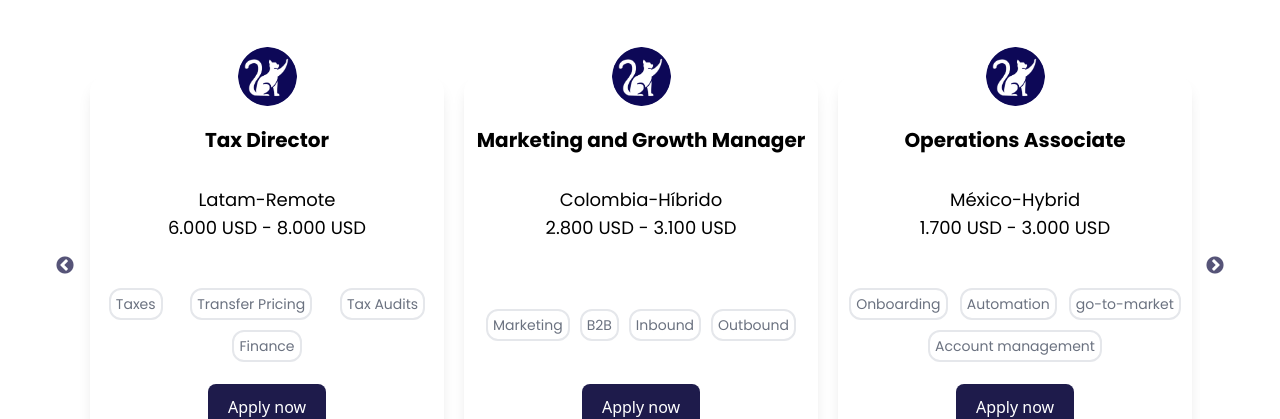
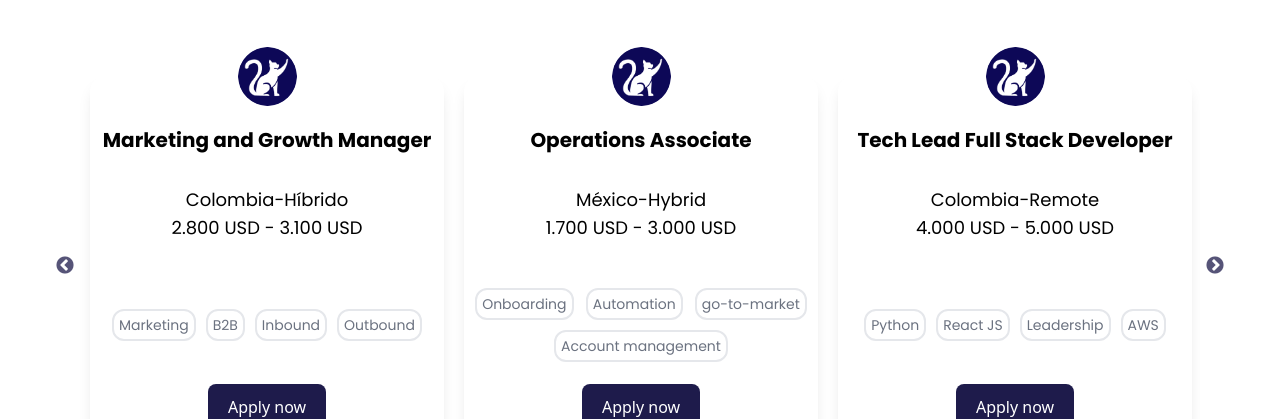
Before and after one commit to purrfecthire-org/web, a Next.js app: page / in a window 1280 px wide. Shown: the part 1710-2129 px from the top of the page. Built offline with nearby package versions, Linux system fonts and the light colour scheme.

Commit message:
cambiosMar

```diff
--- a/src/components/RolCards/RolCards.config.ts
+++ b/src/components/RolCards/RolCards.config.ts
@@ -1,12 +1,4 @@
 export const jobPosition: JobPosition[] = [
-  {
-    title: "Tax Director",
-    country: "Latam",
-    modality: "Remote",
-    salary: "6.000 USD - 8.000 USD",
-    skills: ["Taxes", "Transfer Pricing", "Tax Audits", "Finance"],
-    link: "https://docs.google.com/forms/d/e/1FAIpQLSeM8oGUFhxN0n9WzBP4m0-IK-99EMBe01pdljwvWJ2hbousQw/viewform"
-  },
   {
     title: "Marketing and Growth Manager",
     country: "Colombia",
```
